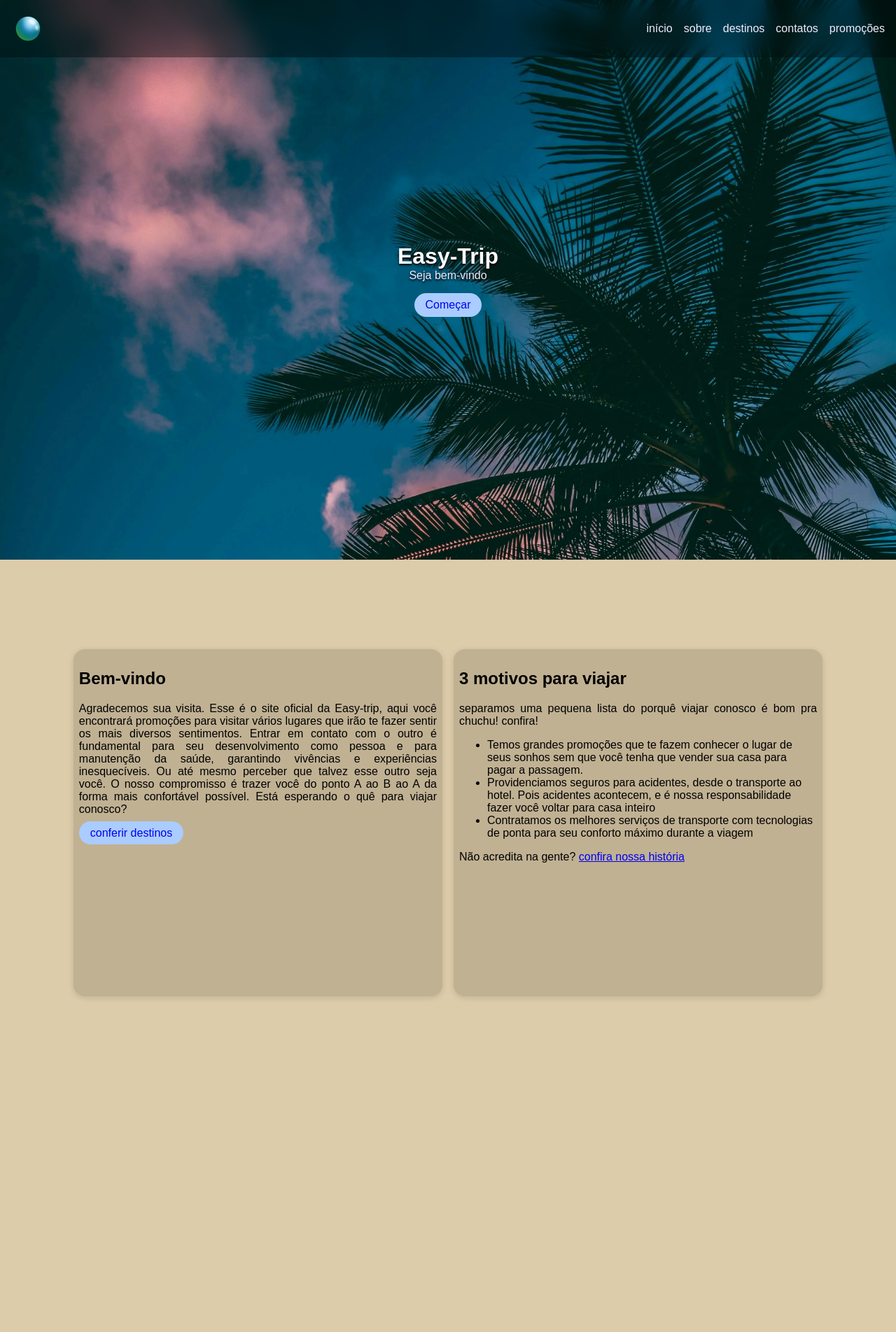
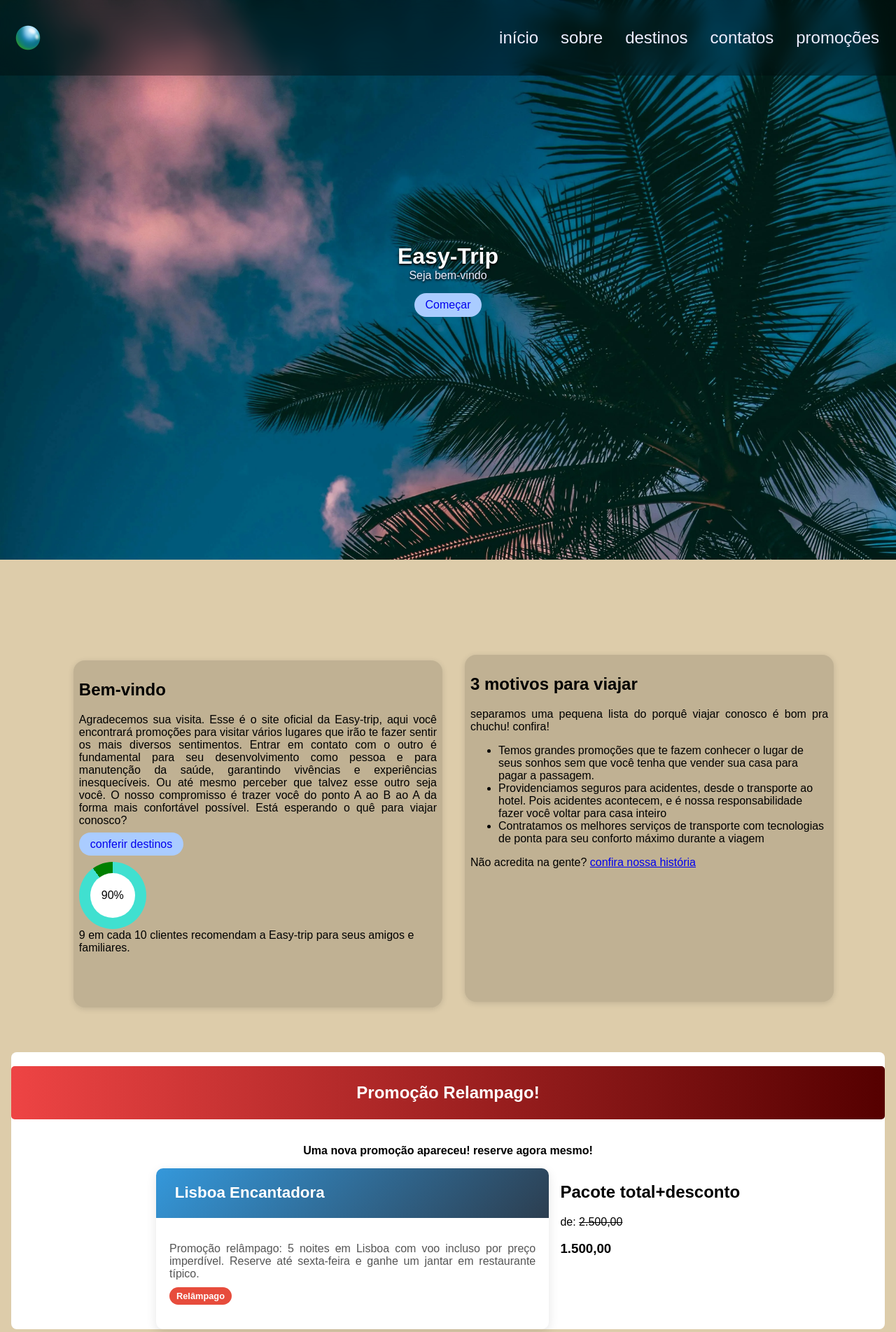
Before and after one commit to iagomuniz/agencia-de-viagens, a plain HTML site: page index.html in a window 1280 px wide. Shown: the whole page at 70% size. Before the commit the page ends 1472 px from the top, so only its background shows below. Drawn offline with Linux system fonts and the light colour scheme; a web font is replaced by a local one.

Commit message:
update all
lembrar de adicinar as logotypes. sabe como é né?

```diff
--- a/css/estilo.css
+++ b/css/estilo.css
@@ -62,11 +62,62 @@ h1{
 	backdrop-filter: blur(12px);
 }
 
+.conic-progress{
+	background: conic-gradient(turquoise 90%, green 40%);
+	padding: 1em;
+	width:4em;
+	border-radius: 50%;
+}
+
+.conic-progress div{
+	display: block;
+	background: #fff;
+	text-align: center;
+	font-size: 1em;
+	display: flex;
+	justify-content: center;
+	align-items: center;
+	padding: 1em;
+}
+
+.circle{
+	border-radius: 50%;
+	width: 2em;
+	height: 2em;
+}
+
+.start-menu ul li{
+	list-style: none;
+	margin: 0.5em;
+}
+
+.start-menu ul li a{
+	text-decoration: none;
+	color: #fff;
+	font-size: 1.5em
+}
+
 .start-menu ul li a{
 	display: flex;
 	flex-direction: column;
 	justify-content: center;
 	align-items: center;
+	position:relative;
+}
+
+.start-menu ul li a::after{
+    content: "";
+    position:absolute;
+	bottom: -0.25em;
+    width: 0%;
+    height: 4px;
+    background: #fff;
+    margin-top: 0.5em;
+	transition: width 0.2s ease-in;
+}
+
+.start-menu ul li a:hover::after{
+    width:100%;
 }
 
 .start-menu ul{
@@ -81,6 +132,45 @@ h1{
 .bem-vindo{
 	background: url("../images/Hawaii.webp");
 	background-size: cover;
+}
+
+.text-card{
+	background: #fff;
+	margin: 1em;
+	border-radius: 0.5em;
+	padding: 0;
+}
+
+.urgency-title{
+	background: linear-gradient(to right, #e44, #500);
+	width:100%;
+	text-align:center;
+	padding: 1em;
+	border-radius: 5px;
+	box-sizing: border-box;
+	color: #fff;
+}
+
+.flex-row{
+	display: flex;
+	flex-direction: row;
+}
+
+.flex-column{
+	display: flex;
+	flex-direction: column;
+}
+
+.flex-center{
+	display: flex;
+	justify-content: center;
+	align-items: center;
+}
+
+.flex-row-center{
+	display: flex;
+	flex-direction: row;
+	justify-content: center;
 }
 
 .flex-row-spaced-between{
--- a/index.html
+++ b/index.html
@@ -4,7 +4,8 @@
 	<meta charset="UTF-8">
 	<meta http-equiv="X-UA-Compatible" content="IE=Edge">
 	<meta name="viewport" content="width=device-width, initial-scale=1">
-	<title>Agência</title>
+	<link rel = "icon" href = "images/logotype.png"/>
+	<title>Easy-Trip</title>
 	<link rel="preconnect" href="https://fonts.googleapis.com">
 	<link rel="preconnect" href="https://fonts.gstatic.com" crossorigin>
 	<link href="https://fonts.googleapis.com/css2?family=Doto:wght@100..900&family=Fontdiner+Swanky&family=Joti+One&family=Rubik+Moonrocks&family=Slackey&display=swap" rel="stylesheet">
@@ -62,6 +63,10 @@
 			<h2>Bem-vindo</h2>
 			<p>Agradecemos sua visita. Esse é o site oficial da Easy-trip, aqui você encontrará promoções para visitar vários lugares que irão te fazer sentir os mais diversos sentimentos. Entrar em contato com o outro é fundamental para seu desenvolvimento como pessoa e para manutenção da saúde, garantindo vivências e experiências inesquecíveis. Ou até mesmo perceber que talvez esse outro seja você. O nosso compromisso é trazer você do ponto A ao B ao A da forma mais confortável possível. Está esperando o quê para viajar conosco?</p>
 			<p><a class="button-look" href = "destinos.html">conferir destinos</a></p>
+			<div class = "client-satisfaction conic-progress flex-centered">
+				<div class = "circle flex-centered">90%</div>
+			</div>
+			9 em cada 10 clientes recomendam a Easy-trip para seus amigos e familiares.
 
 		</section>
 		<section>
@@ -75,5 +80,24 @@
 			<p>Não acredita na gente? <a href = "sobre.html">confira nossa história</a></p>
 		</section>
 	</main>
+	<section class = "text-card flex-column">
+		<h2 class = "urgency-title">Promoção Relampago!</h2>
+		<p><strong>Uma nova promoção apareceu! reserve agora mesmo!</strong></p>
+		<div class = "grid">
+			<section class="place-card">
+				<h2>Lisboa Encantadora</h2>
+				<p>Promoção relâmpago: 5 noites em Lisboa com voo incluso por preço imperdível. Reserve até sexta-feira e ganhe um jantar em restaurante típico.<br/><span class="badge">Relâmpago</span></p>
+			</section>
+			<section class="price-tag">
+				<h2>Pacote total+desconto</h2>
+				<p>de: <s>2.500,00</s></p>
+				<h3>1.500,00</h3>
+			</section>
+		</div>
+	</section>
 </body>
 </html>
+		</div>
+	</section>
+</body>
+</html>
```
Also changed, not shown: destinos.html (+7 -1 lines), promocoes.html (+8 -1 lines), sobre.html (+7 -2 lines), 1 other file.
